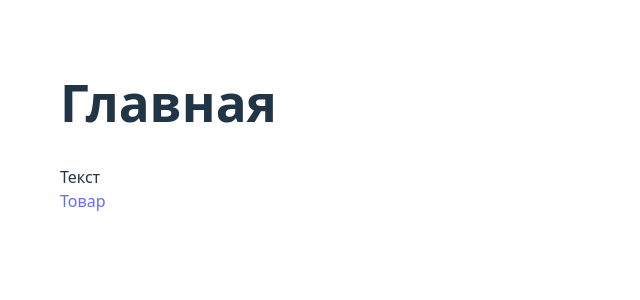
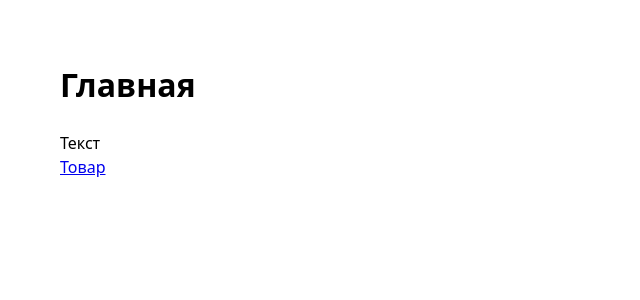
Before and after one commit to myashaa/AllTime, a React (Vite) app: page / in a window 1280 px wide. Shown: the top 300 px of the page, without its empty margins (0-640 px from the left). Built offline with nearby package versions, Linux system fonts and the light colour scheme.

Commit message:
Добавить тему.

```diff
--- a/package.json
+++ b/package.json
@@ -15,6 +15,8 @@
     "preview": "vite preview"
   },
   "dependencies": {
+    "@ant-design/icons": "^6.0.0",
+    "antd": "^5.27.0",
     "react": "^19.1.1",
     "react-dom": "^19.1.1",
     "react-router": "^7.8.1"
--- /dev/null
+++ b/src/const/theme/index.ts
@@ -0,0 +1,11 @@
+export const THEME = {
+  components: {
+    Layout: {
+      headerBg: '#fff',
+      footerBg: '#fff',
+    },
+  },
+  token: {
+    colorPrimary: '#007fbb',
+  },
+};
--- a/src/index.css
+++ b/src/index.css
@@ -3,8 +3,6 @@
   font-weight: 400;
   font-synthesis: none;
   line-height: 1.5;
-  color: #213547;
-  background-color: #fff;
   text-rendering: optimizelegibility;
   -webkit-font-smoothing: antialiased;
   -moz-osx-font-smoothing: grayscale;
@@ -15,39 +13,3 @@ body {
   min-height: 100vh;
   margin: 0;
 }
-
-h1 {
-  font-size: 3.2em;
-  line-height: 1.1;
-}
-
-a {
-  font-weight: 500;
-  color: #646cff;
-  text-decoration: inherit;
-}
-
-a:hover {
-  color: #747bff;
-}
-
-button {
-  padding: 0.6em 1.2em;
-  font-family: inherit;
-  font-size: 1em;
-  font-weight: 500;
-  cursor: pointer;
-  background-color: #f9f9f9;
-  border: 1px solid transparent;
-  border-radius: 8px;
-  transition: border-color 0.25s;
-}
-
-button:hover {
-  border-color: #646cff;
-}
-
-button:focus,
-button:focus-visible {
-  outline: 4px auto -webkit-focus-ring-color;
-}
--- a/src/main.tsx
+++ b/src/main.tsx
@@ -1,11 +1,15 @@
 import { StrictMode } from 'react';
 import { createRoot } from 'react-dom/client';
+import { ConfigProvider } from 'antd';
 import App from '~/components/app/app';
+import { THEME } from '~/const/theme';
 
 import './index.css';
 
 createRoot(document.getElementById('root') as HTMLElement).render(
   <StrictMode>
-    <App />
+    <ConfigProvider theme={THEME}>
+      <App />
+    </ConfigProvider>
   </StrictMode>,
 );
```
Also changed, not shown: 1 other file (tests, documents, lock files or other folders).
